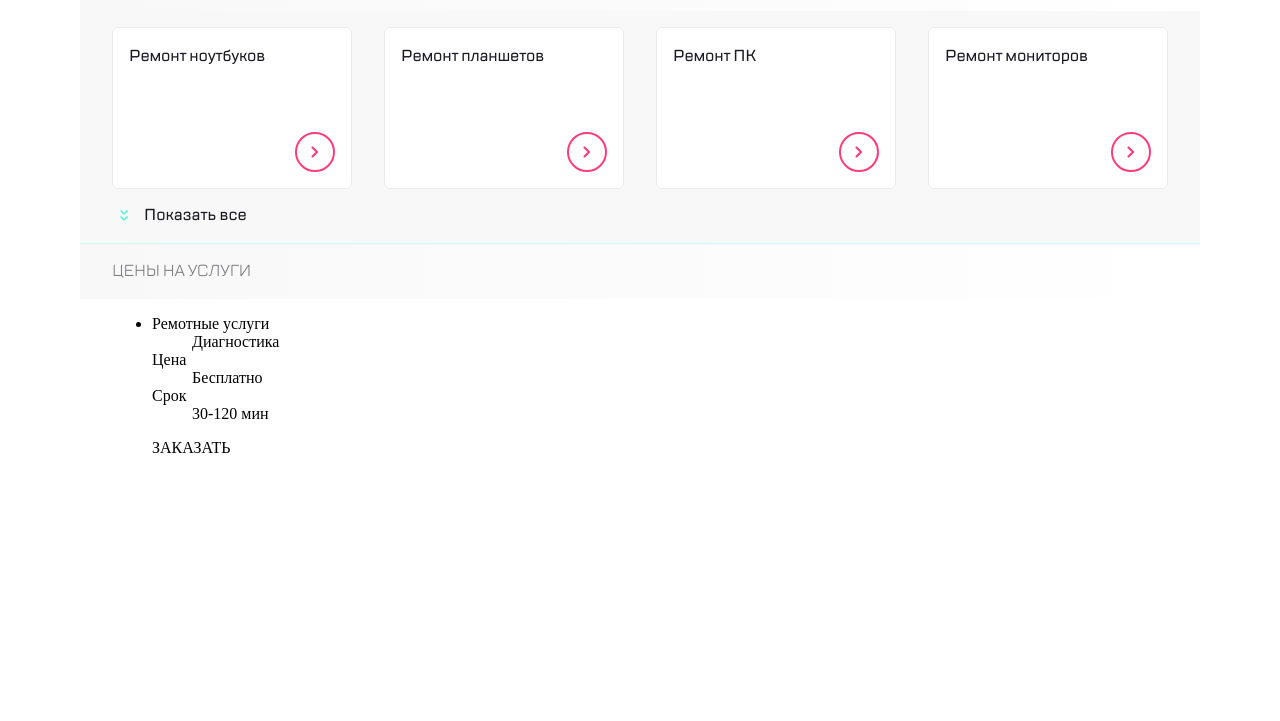
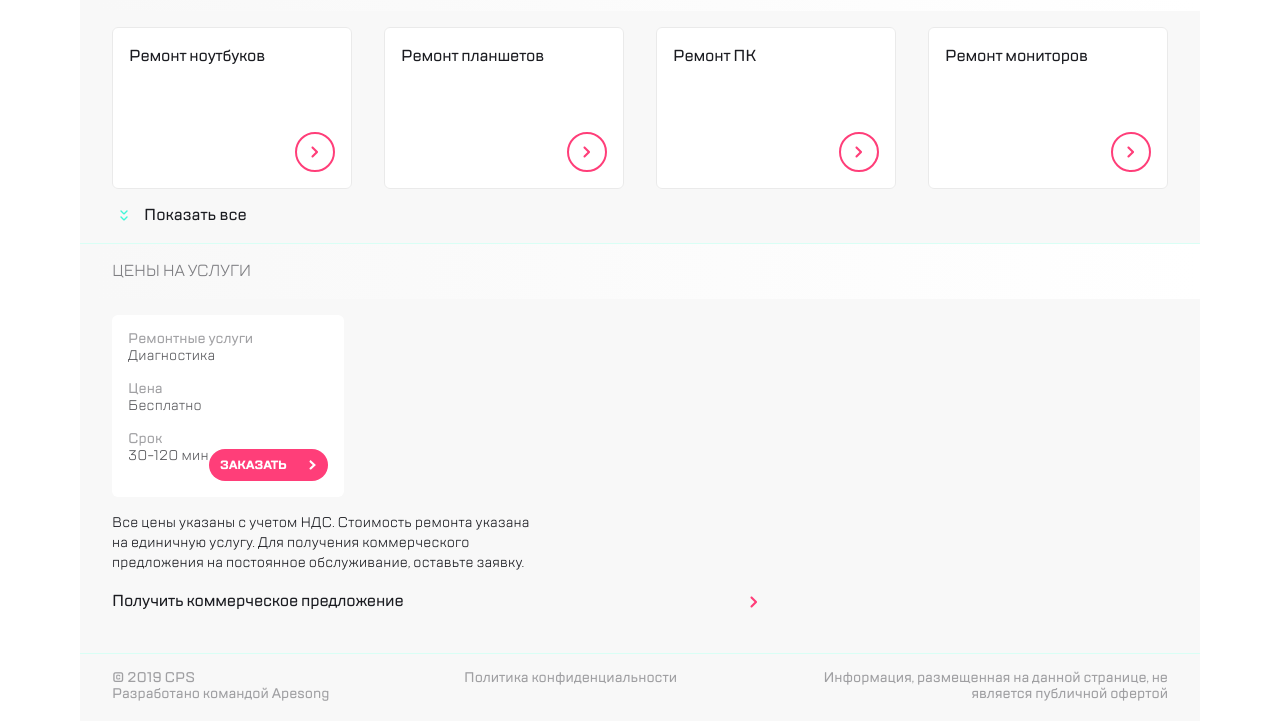
Before and after one commit to Aleksandr-Lee/-jm_web_core, a website built with webpack: page src/index.html in a window 1280 px wide. Shown: the part 875-1596 px from the top of the page. Before the commit the page ends 1382 px from the top, so only its background shows below. Built offline with nearby package versions, Linux system fonts and the light colour scheme.

Commit message:
вёрстка основного контента

```diff
--- a/src/index.html
+++ b/src/index.html
@@ -117,9 +117,7 @@
     <div class="title-section">
       <div class="title-section__content">
         <div class="container">
-          <h2 class="title-section__text">
-            Ремонт техники различных брендов
-          </h2>
+          <h2 class="title-section__text">Ремонт техники различных брендов</h2>
         </div>
       </div>
     </div>
@@ -214,9 +212,7 @@
     <div class="title-section">
       <div class="title-section__content">
         <div class="container">
-          <h2 class="title-section__text">
-				Ремонт различных видов техники
-          </h2>
+          <h2 class="title-section__text">Ремонт различных видов техники</h2>
         </div>
       </div>
     </div>
@@ -300,9 +296,7 @@
     <div class="title-section">
       <div class="title-section__content">
         <div class="container">
-				 <h2 class="title-section__text">
-					Цены на услуги
-				 </h2>
+          <h2 class="title-section__text">Цены на услуги</h2>
         </div>
       </div>
     </div>
@@ -310,26 +304,61 @@
     <div class="price">
       <div class="container">
         <div class="swiper-container">
-					<ul>
-						<li>
-							<dl>
-								<dt>Ремотные услуги</dt>
-								<dd>Диагностика</dd>
-								<dt>Цена</dt>
-								<dd>Бесплатно</dd>
-								<dt>Срок</dt>
-								<dd>30-120 мин</dd>
-							</dl>
+          <div class="swiper-wrapper">
+            <ul class="price__list">
+              <li class="price__item">
+                Ремонтные услуги
+                <div class="price__repairs">Диагностика</div>
+              </li>
+              <li class="price__item">
+                Цена
+                <div class="price__repairs">Бесплатно</div>
+              </li>
+              <div class="price__footer">
+                <li class="price__item">
+                  Срок
+                  <div class="price__repairs">30-120 мин</div>
+                </li>
                 <div class="button-order">
                   <p class="button-order__text">ЗАКАЗАТЬ</p>
-								<img src="img/arrow_white.svg" alt="arrow" class="button-order__arrow">
+                  <img
+                    src="img/arrow_white.svg"
+                    alt="arrow"
+                    class="button-order__arrow"
+                  />
+                </div>
+              </div>
+            </ul>
+          </div>
+          <div class="swiper-pagination"></div>
         </div>
 
+        <div class="price__offer">
+          Все цены указаны с учетом НДС. Стоимость ремонта указана на единичную
+          услугу. Для получения коммерческого предложения на постоянное
+          обслуживание, оставьте заявку.
+        </div>
+        <a href="#" class="price__getoffer"
+          >Получить коммерческое предложение</a
+        >
+      </div>
+    </div>
+    <footer class="footer">
+      <div class="container">
+        <ul class="footer__content">
+          <li class="footer__text">
+            © 2019 CPS <br />
+            Разработано командой Apesong
+          </li>
+          <li class="footer__text">Политика конфиденциальности</li>
+          <li class="footer__text">
+            Информация, размещенная на данной странице, не является публичной
+            офертой
           </li>
         </ul>
       </div>
-			</div>
-		 </div>
+    </footer>
+
     <script src="https://unpkg.com/swiper/swiper-bundle.min.js"></script>
   </body>
 </html>
--- a/src/scss/style.scss
+++ b/src/scss/style.scss
@@ -37,24 +37,205 @@ html {
 }
 body {
   margin: 0;
+  height: 100vh;
+}
+
+.price {
+  background: $bgColor;
+  &__list {
+    max-width: 260px;
+    //height: 200px;
+    background: #ffffff;
+    border-radius: 6px;
+	 padding: 16px;
+  }
+
+  &__item {
+    font-family: "TT Lakes Medium";
+    font-size: 14px;
+    line-height: 16px;
+    color: $txtColorGrey;
+    mix-blend-mode: normal;
+    opacity: 0.72;
+    list-style: none;
+    //margin-bottom: 4px;
+  }
+
+  &__repairs {
+    margin-bottom: 16px;
+    font-family: "TT Lakes Regular";
+    font-size: 14px;
+    line-height: 18px;
+    letter-spacing: 0.2px;
+    color: $txtColorBlack;
+  }
+
+  &__footer {
+    display: flex;
+    justify-content: space-between;
+    align-items: center;
+  }
+
+  &__offer {
+    max-width: 421px;
+    font-family: "TT Lakes Regular";
+    font-size: 14px;
+    line-height: 20px;
+    letter-spacing: 0.2px;
+	 color: $txtColorBlack;
+	 margin-bottom: 16px;
+  }
+
+  &__getoffer {
+	  display: block;
+    font-family: "TT Lakes Medium";
+    font-size: 16px;
+    line-height: 24px;
+    letter-spacing: -0.2px;
+	 color: $txtColorBlack;
+	 text-decoration:none;
+    cursor: pointer;
+    position: relative;
+    padding-bottom: 40px;
+    &:after {
+      content: url("../img/arrow_pink.svg");
+      position: absolute;
+      top: 25px;
+		right: 170px;
+
+		@media (min-width: 768px) {
+			top: 2px;
+			right: 410px;
+		}
+    }
+  }
+}
+
+
+.button-order {
+  width: 119px;
+  height: 32px;
+  background: #ff3e79;
+  border-radius: 20px;
+  display: flex;
+  justify-content: space-around;
+  align-items: center;
+  cursor: pointer;
+  align-self: flex-end;
+
+  &__text {
+    font-family: "TT Lakes Bold";
+    font-size: 12px;
+    line-height: 24px;
+    letter-spacing: -0.15px;
+    color: #ffffff;
+  }
+
+  &__arrow {
+  }
+}
+
+.footer {
+  border-top: 1px solid #d9fff5;
+  background: $bgColor;
+  &__content {
+    padding: 0;
+    @media (min-width: 768px) {
+      display: flex;
+      justify-content: space-around;
+    }
+  }
+  &__text {
+    font-family: "TT Lakes Medium";
+    font-size: 14px;
+    line-height: 16px;
+    text-align: center;
+    color: $txtColorGrey;
+    list-style: none;
+    mix-blend-mode: normal;
+    opacity: 0.72;
+    margin-bottom: 16px;
+    &:nth-child(3n) {
+      margin: 0;
+      padding-bottom: 19px;
+      @media (min-width: 768px) {
+        text-align: right;
+      }
+    }
+    @media (min-width: 768px) {
+      text-align: left;
+      flex: 0 1 33.33%;
+    }
+  }
 }
 
 /*.price {
   background: $bgColor;
 }
+.button-order {
+  width: 119px;
+  height: 32px;
+  background: #ff3e79;
+  border-radius: 20px;
+  display: flex;
+  justify-content: space-around;
+  align-items: center;
+  cursor: pointer;
+  align-self: flex-end;
+
+  &__text {
+    font-family: "TT Lakes Bold";
+    font-size: 12px;
+    line-height: 24px;
+    letter-spacing: -0.15px;
+    color: #ffffff;
+  }
+
+  &__arrow {
+
+  }
+}
+
 ul {
-  padding: 0;
-}
-li {
-  list-style: none;
+  //padding: 0;
   max-width: 260px;
   min-height: 200px;
   background: #ffffff;
   border-radius: 6px;
-  padding:16px;
+  padding: 16px;
 }
-
-dl {
+li {
+  //display: flex;
+  font-family: "TT Lakes Medium";
+  font-size: 14px;
+  line-height: 16px;
+  color: $txtColorGrey;
+  mix-blend-mode: normal;
+  opacity: 0.72;
+  list-style: none;
+  margin-bottom: 4px;
+  &:nth-child(2n) {
+    margin-bottom: 16px;
+    font-family: "TT Lakes Regular";
+    font-size: 14px;
+    line-height: 18px;
+    letter-spacing: 0.2px;
+    color: $txtColorBlack;
+  }
+  &:nth-last-child() {
+  margin-bottom: 0;
+  }
+}
+.a {
+  display: flex;
+  justify-content: space-between;
+  align-items: center;
+}
+.v {
+	display: flex;
+	justify-content: space-between;
+}
+/*dl {
 	margin:0;
 }
 dt {
@@ -75,6 +256,7 @@ dd {
   color: $txtColorBlack;
 }
 
+
 .button-order {
   width: 119px;
   height: 32px;
@@ -84,13 +266,15 @@ dd {
   justify-content: space-around;
   align-items: center;
   cursor: pointer;
+  align-self: flex-end;
 
   &__text {
     font-family: "TT Lakes Bold";
     font-size: 12px;
     line-height: 24px;
     letter-spacing: -0.15px;
-    color: #ffffff;
+	 color: #ffffff;
+
   }
 
   &__arrow {
```
Lines whose indentation alone changed are shown as unchanged.
